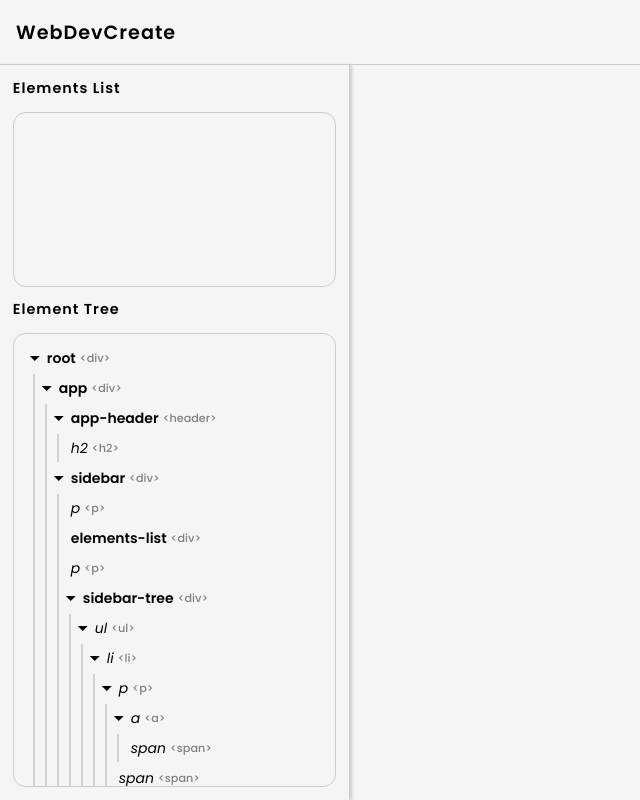
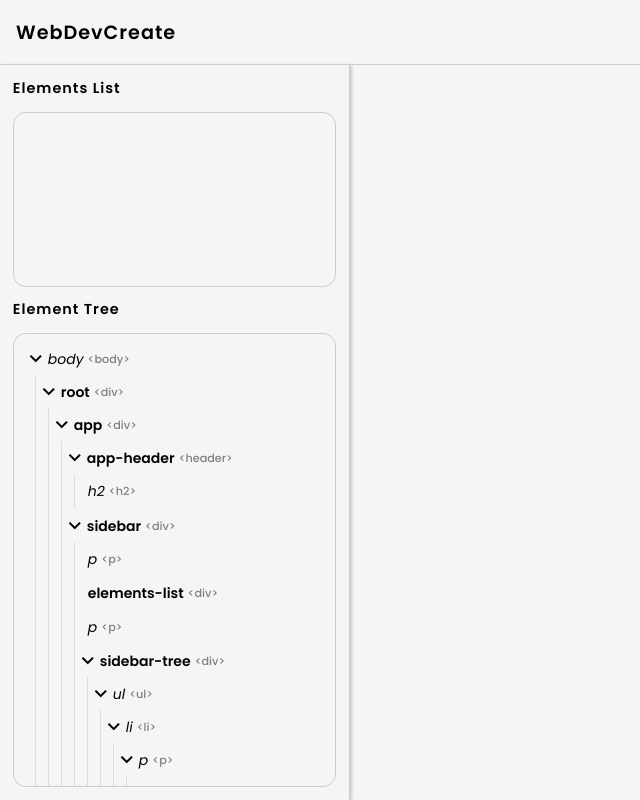
Before and after one commit to ultraflame4/WebDevCreate, a React (Vite) app: page /#/app in a window 1280 px wide. Shown: the whole page, without its empty margins (0-640 px from the left). Built offline with nearby package versions, Linux system fonts and the light colour scheme.

Commit message:
made updates to sidebar tree + tree now has better drag and drop featuers

```diff
--- a/src/assets/App.scss
+++ b/src/assets/App.scss
@@ -1,5 +1,6 @@
 $bg: whitesmoke;
 $line-color: #ccc;
+
 
 .default-bg {
   background: $bg;
--- a/src/assets/ElementTree.scss
+++ b/src/assets/ElementTree.scss
@@ -15,11 +15,11 @@
       content: "";
       display: block;
       position: absolute;
-      left: 11px;
+      left: 12px;
       top: 0;
       height: 100%;
-      width: 2px;
-      background: lightgray;
+      width: 1px;
+      background: #ddd;
       z-index: -1;
     }
   }
@@ -32,6 +32,8 @@
   .element-tree-item {
     min-height: 24px;
     font-size: 14px;
+    border: 1px solid transparent;
+    border-radius: 8px;
 
     .tagname {
       font-weight: 500;
@@ -86,14 +88,29 @@
         border-color: black;
         //filter: drop-shadow(1px 1px 2px darkgray);
       }
+
+
+
     }
 
     &:has(>p.collapsed) > ul {
       display: none;
-      ::before{
+      ::before {
         content: none;
 
       }
+    }
+
+    &:has(>p.drag-over-center){
+      border-color: magenta;
+    }
+    &:has(>p.drag-over-before){
+      border-top-color: magenta;
+      border-radius: 0;
+    }
+    &:has(>p.drag-over-after){
+      border-bottom-color: magenta;
+      border-radius: 0;
     }
 
   }
--- a/src/components/ElementTree.tsx
+++ b/src/components/ElementTree.tsx
@@ -1,19 +1,42 @@
-import {defineComponent, ElementTreeContext} from "@/tools";
+import {defineComponent} from "@/tools";
 
 import React, {useEffect} from "react";
 import ElementTreeList from "@/components/ElementTreeList";
+import ElementTreeItem from "@/components/ElementTreeItem";
+
 
 interface props extends React.HTMLAttributes<HTMLDivElement> {
-    elements: Element,
+    root_element: Element,
 }
+
+
+export interface IElementTreeCtxObj {
+    focusedElement: Element | null,
+    dragFocusElement: Element | null
+}
+
+function CreateElementTreeCtxObj(): IElementTreeCtxObj {
+    return {
+        dragFocusElement: null,
+        focusedElement: null
+    }
+}
+
+export const ElementTreeCtx = React.createContext<IElementTreeCtxObj>(CreateElementTreeCtxObj())
 
 export default defineComponent<props>((props, context) => {
 
     return (
         <div {...props}>
-            <ElementTreeContext.Provider value={{currentlySelectedElement:null}}>
-                <ElementTreeList elements={props.elements} className={"element-tree"}/>
-            </ElementTreeContext.Provider>
+            <ElementTreeCtx.Provider value={CreateElementTreeCtxObj()}>
+                <ul className={"element-tree"}>
+                    <ElementTreeItem el={props.root_element}>
+                        <ElementTreeList elements={props.root_element}/>
+                    </ElementTreeItem>
+
+                </ul>
+
+            </ElementTreeCtx.Provider>
         </div>
     )
 })
--- a/src/components/ElementTreeItem.tsx
+++ b/src/components/ElementTreeItem.tsx
@@ -1,6 +1,8 @@
-import {defineComponent, ElementTreeContext, getDomPath, getQuerySelector, IElementTreeCtxObj} from "@/tools";
+import {defineComponent, getQuerySelector, getRelativeCoords} from "@/tools";
 import React, {useContext, useRef} from "react";
 import $ from "jquery";
+import {ElementTreeCtx} from "@/components/ElementTree";
+
 
 interface props extends React.HTMLAttributes<HTMLLIElement> {
     el: Element
@@ -8,53 +10,120 @@
 
 export default defineComponent<props>((props) => {
     const itemRef = useRef<HTMLParagraphElement>(null)
-    const context = useContext(ElementTreeContext)
+    const rootRef = useRef<HTMLLIElement>(null)
+    const context = useContext(ElementTreeCtx)
+
+
     function toggleChildren() {
         itemRef.current?.classList.toggle("collapsed")
     }
 
     function focusThis() {
-        console.log(context)
-        if (context.currentlySelectedElement!==null) {
-            context.currentlySelectedElement.classList.remove("is-focused")
+        if (context.focusedElement !== null) {
+            context.focusedElement.classList.remove("is-focused")
         }
         if (itemRef.current === null) {
             return
         }
         itemRef.current.classList.add("is-focused");
-        context.currentlySelectedElement=itemRef.current
+        context.focusedElement = itemRef.current
+    }
+
+    function clearDragOverClass(el: Element | null) {
+        el?.classList.remove("drag-over-before");
+        el?.classList.remove("drag-over-after");
+        el?.classList.remove("drag-over-center");
     }
 
     function OnDragStart(ev: React.DragEvent<HTMLLIElement>) {
         ev.stopPropagation()
 
-        let queryString=getQuerySelector(props.el)
+        let queryString = getQuerySelector(props.el)
         if (queryString.length < 1) {
             ev.preventDefault()
 
         }
-        ev.dataTransfer.setData("el",queryString);
+        ev.dataTransfer.setData("el", queryString);
 
     }
 
-    function OnDragOver(ev:React.DragEvent<HTMLLIElement>){
+    function OnDragOver(ev: React.DragEvent<HTMLLIElement>) {
+
         ev.preventDefault()
+        ev.stopPropagation()
+
+        if (itemRef.current === null) {
+            console.error("itemRef is null!")
+            return
+        }
+
+
+        clearDragOverClass(context.dragFocusElement)
+
+        context.dragFocusElement = itemRef.current;
+        ev.dataTransfer.dropEffect = "move"
+        if (rootRef.current === null) {
+            return;
+        }
+        let jEl = $(rootRef.current);
+        const {y} = getRelativeCoords(rootRef.current, ev.pageX, ev.pageY)
+
+        if (y < 10) { // insert sibling before
+            itemRef.current.classList.add("drag-over-before");
+
+        }
+        //@ts-ignore
+        else if (y > jEl.height() - 10) { // insert after
+            itemRef.current.classList.add("drag-over-after");
+        } else { // add as child
+            itemRef.current.classList.add("drag-over-center");
+        }
     }
 
-    function OnDrop(ev:React.DragEvent<HTMLLIElement>){
+    function OnDragLeave(ev: React.DragEvent<HTMLLIElement>) {
+        clearDragOverClass(context.dragFocusElement)
+        // context.dragFocusElement = null;
+    }
+
+    function OnDrop(ev: React.DragEvent<HTMLLIElement>) {
         ev.stopPropagation()
+
+
         let data = ev.dataTransfer.getData("el")
-        //@ts-ignore
-        console.log(`Moving`,$(data).first().val(),`to be a child of`,props.el)
+        let el = $(data).get()[0]
+        console.log(itemRef.current, rootRef.current)
+        if (itemRef.current && rootRef.current) {
+            // The element that is to be inserted (and moved) is "el"
+            if (itemRef.current.classList.contains("drag-over-before")){
+                // insert as sibling before
+                //todo
+            }
+            else if (itemRef.current.classList.contains("drag-over-center")){
+                // add as child
+                //todo
+
+            }else if (itemRef.current.classList.contains("drag-over-after")){
+                // add as sibling after
+                //todo
+            }
+
+
+        } else {
+            console.error("itemRef or rootRef is somehow null. Goddammit react!")
+        }
+
+        clearDragOverClass(context.dragFocusElement)
+        context.dragFocusElement = null;
     }
 
     return (
-        <li {...props} className={"element-tree-item"} draggable={true} onDragOver={OnDragOver} onDragStart={OnDragStart} onDrop={OnDrop}>
+        <li {...props} className={"element-tree-item"} draggable={true} onDragOver={OnDragOver}
+            onDragStart={OnDragStart} onDrop={OnDrop} onDragLeave={OnDragLeave} ref={rootRef}>
             <p ref={itemRef} onClick={focusThis}>
                 {
                     props.el.childElementCount > 0 ?
                         <a onClick={toggleChildren}><span
-                            className={"material-symbols-outlined"}>arrow_drop_down</span></a> :
+                            className={"material-symbols-outlined"}>expand_more</span></a> :
                         <span style={{width: "12px"}}></span> // spacer
                 }
 
--- a/src/routes/App.tsx
+++ b/src/routes/App.tsx
@@ -17,7 +17,7 @@
 
                 </div>
                 <p>Element Tree</p>
-                <ElementTree id={"sidebar-tree"} elements={document.body}/>
+                <ElementTree id={"sidebar-tree"} root_element={document.body}/>
             </div>
         </div>
     )
--- a/src/tools.ts
+++ b/src/tools.ts
@@ -1,39 +1,33 @@
 import React from "react";
-
+import $ from "jquery"
 
 export function defineComponent<T>(component: React.FunctionComponent<React.PropsWithChildren<T>>): React.FunctionComponent<React.PropsWithChildren<T>> {
     return component
 }
 
 
-export interface IElementTreeCtxObj {
-    currentlySelectedElement: Element|null
-}
-
-export const ElementTreeContext = React.createContext<IElementTreeCtxObj>({currentlySelectedElement:null})
-
 /**
  * modified from https://gist.github.com/karlgroves/7544592
  * @param el
  */
-export function getDomPath(el:Element) {
+export function getDomPath(el: Element) {
     let stack = [];
-    while ( el.parentNode != null ) {
+    while (el.parentNode != null) {
         // console.log(el.nodeName);
-        let  sibCount = 0;
+        let sibCount = 0;
         let sibIndex = 0;
-        for (let i = 0; i < el.parentNode.childNodes.length; i++ ) {
+        for (let i = 0; i < el.parentNode.childNodes.length; i++) {
             let sib = el.parentNode.childNodes[i];
-            if ( sib.nodeName == el.nodeName ) {
-                if ( sib === el ) {
+            if (sib.nodeName == el.nodeName) {
+                if (sib === el) {
                     sibIndex = sibCount;
                 }
                 sibCount++;
             }
         }
-        if ( el.hasAttribute('id') && el.id != '' ) {
+        if (el.hasAttribute('id') && el.id != '') {
             stack.unshift(el.nodeName.toLowerCase() + '#' + el.id);
-        } else if ( sibCount > 1 ) {
+        } else if (sibCount > 1) {
             stack.unshift(el.nodeName.toLowerCase() + ':eq(' + sibIndex + ')');
         } else {
             stack.unshift(el.nodeName.toLowerCase());
@@ -47,3 +41,24 @@
 export function getQuerySelector(el: Element) {
     return getDomPath(el).join(">")
 }
+
+/**
+ * Returns adjusted mouse coordinates relative to the center of element
+ * @param el Element
+ * @param pageX mouse coordinate x relative to the page
+ * @param pageY mouse coordinate y relative to the page
+ */
+export function getRelativeCoords(el: Element, pageX: number, pageY: number): { x: number, y: number } {
+    let jqueryEl = $(el)
+
+    let offset = jqueryEl.offset()
+    if (offset === undefined) {
+        console.error("Cannot get offset of ", el, "it is not in DOM")
+        return {x: 0, y: 0}
+    }
+    // @ts-ignore
+    let _x = pageX - offset.left;
+    // @ts-ignore
+    let _y = pageY - offset.top;
+    return {x: _x, y: _y}
+}
```
